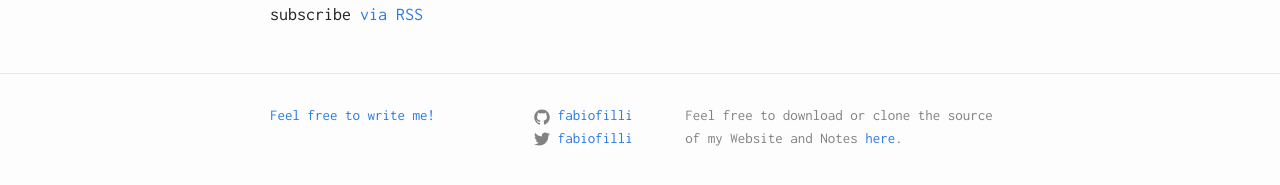
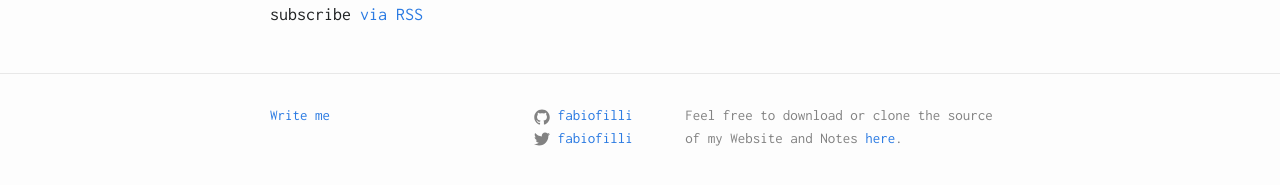
Before and after one commit to fabiofilli/fabiofilli, a Jekyll site: the page built from index.html, in a window 1280 px wide. Shown: the part 470-655 px from the top of the page. Built offline with Jekyll 4.4.1, drawn with Linux system fonts in a browser that asks for light colours; comment, search, counter and statistics services are not loaded.

Commit message:
modify footer

```diff
--- a/_includes/footer.html
+++ b/_includes/footer.html
@@ -5,7 +5,7 @@
     <div class="footer-col-wrapper">
       <div class="footer-col  footer-col-1">
         <ul class="contact-list">
-          <li><a href="mailto:{{ site.email }}">Feel free to write me!</a></li>
+          <li><a href="mailto:{{ site.email }}">Write me</a></li>
         </ul>
       </div>
 
```
